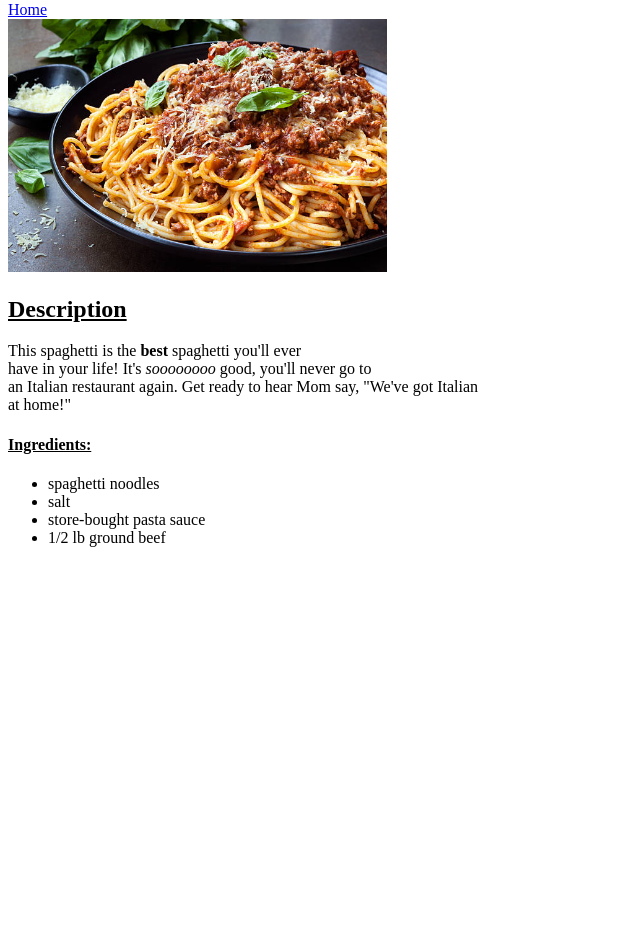
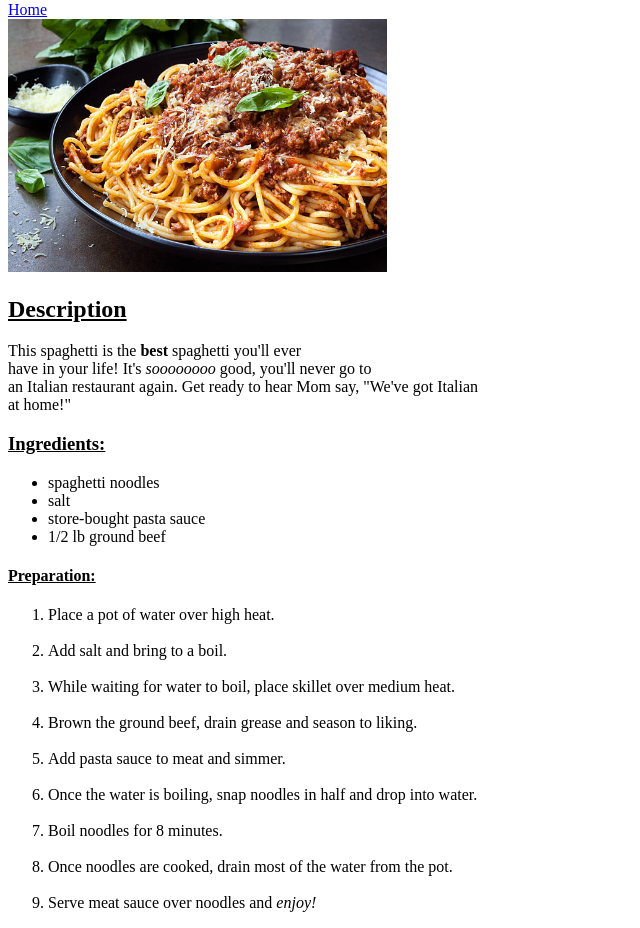
Before and after one commit to DarkSphinx667/odin-recipes, a plain HTML site: page recipes/spaghetti.html in a window 1280 px wide. Shown: the part 79-1007 px from the top of the page, without its empty margins (0-640 px from the left). Before the commit the page ends 800 px from the top, so only its background shows below. Drawn offline with Linux system fonts and the light colour scheme.

Commit message:
add sections: description, ingredients, prep

```diff
--- a/recipes/spaghetti.html
+++ b/recipes/spaghetti.html
@@ -20,13 +20,27 @@
          an Italian restaurant again. Get ready to hear Mom say, "We've got Italian<br>
          at home!"
             <!-- Begin ingredients. -->
-         <h4><ins>Ingredients:</ins></h4>
+         <h3><ins>Ingredients:</ins></h3>
             <ul>
                 <li>spaghetti noodles</li>
                 <li>salt</li>
                 <li>store-bought pasta sauce</li>
                 <li>1/2 lb ground beef</li>
             </ul>
+         <!-- Recipe steps -->
+         <h4><ins>Preparation:</ins></h4>
+            <ol>
+                <li>Place a pot of water over high heat.</li><br>
+                <li>Add salt and bring to a boil.</li><br>
+                <li>While waiting for water to boil, place skillet over medium heat.</li><br>
+                <li>Brown the ground beef, drain grease and season to liking.</li><br>
+                <li>Add pasta sauce to meat and simmer.</li><br>
+                <li>Once the water is boiling, snap noodles in half and drop into water.</li><br>
+                <li>Boil noodles for 8 minutes.</li><br>
+                <li>Once noodles are cooked, drain most of the water from the pot.</li><br>
+                <li>Serve meat sauce over noodles and <em>enjoy!</em></li>
+            </ol>
+
 
 
 
```
